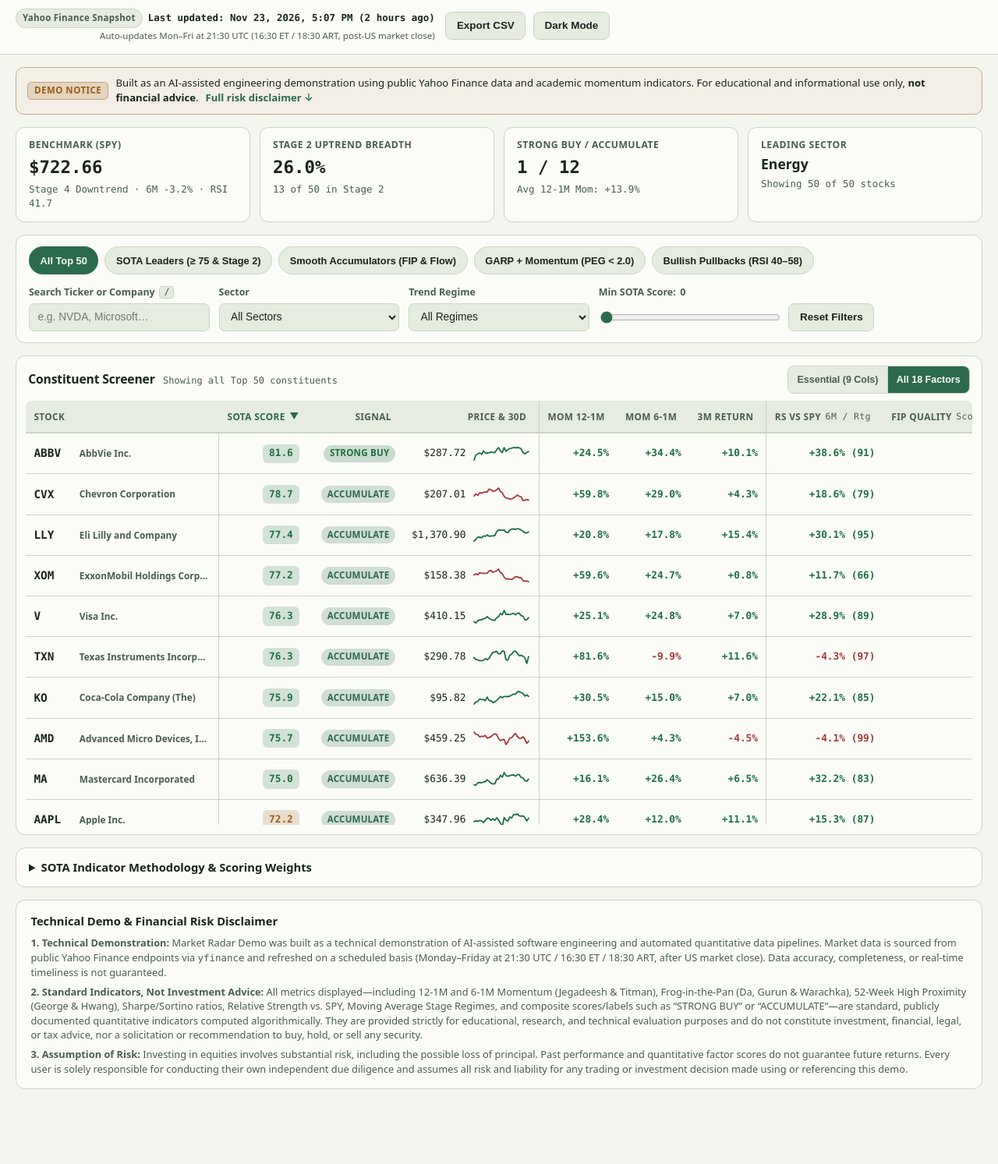
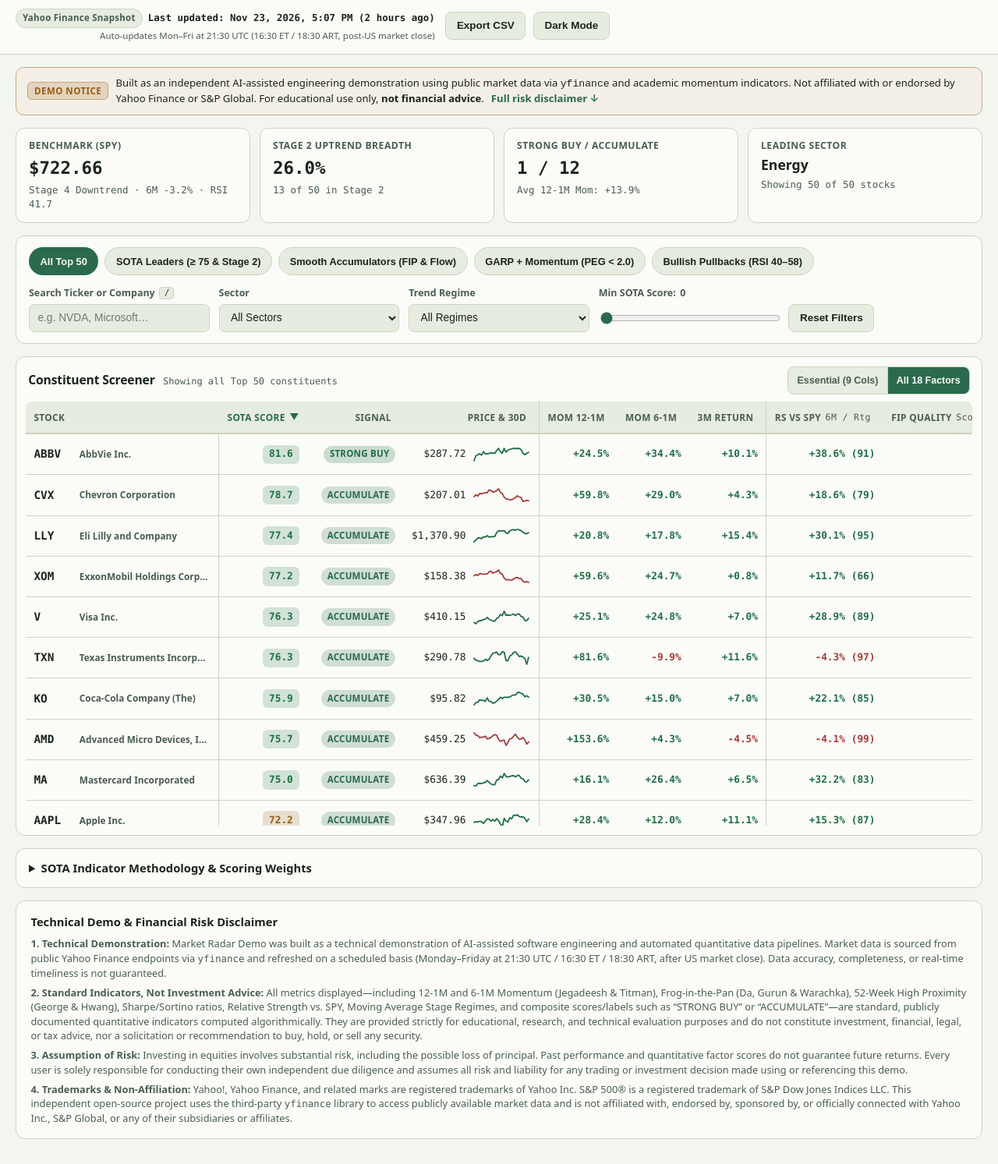
Before and after one commit to LeanoA/market-radar-demo, a plain HTML site: page site/index.html in a window 1280 px wide. Shown: the part 66-1559 px from the top of the page at 78% size. Before the commit the page ends 1495 px from the top, so only its background shows below. Drawn offline with Linux system fonts and the light colour scheme.

Commit message:
feat(ui): add svg favicon and trademark non-affiliation disclaimer

```diff
--- a/site/index.html
+++ b/site/index.html
@@ -6,6 +6,7 @@
   <meta name="color-scheme" content="light dark">
   <meta name="theme-color" content="#f3f5ef">
   <title>Market Radar Demo — SOTA Momentum &amp; Medium-Term Screener</title>
+  <link rel="icon" href="./favicon.svg" type="image/svg+xml">
   <link rel="stylesheet" href="./styles.css">
   <script type="module" src="./app.js"></script>
 </head>
@@ -55,7 +56,7 @@
     <aside class="disclaimer-banner" aria-label="Technical demo notice">
       <span class="banner-tag" translate="no">DEMO NOTICE</span>
       <p class="disclaimer-banner-copy">
-        Built as an AI-assisted engineering demonstration using public Yahoo Finance data and academic momentum indicators. For educational and informational use only, <strong>not financial advice</strong>.
+        Built as an independent AI-assisted engineering demonstration using public market data via <code>yfinance</code> and academic momentum indicators. Not affiliated with or endorsed by Yahoo Finance or S&amp;P Global. For educational use only, <strong>not financial advice</strong>.
         <a href="#disclaimer-footer" class="banner-link">Full risk disclaimer &darr;</a>
       </p>
     </aside>
@@ -277,6 +278,9 @@
       <p>
         <strong>3. Assumption of Risk:</strong> Investing in equities involves substantial risk, including the possible loss of principal. Past performance and quantitative factor scores do not guarantee future returns. Every user is solely responsible for conducting their own independent due diligence and assumes all risk and liability for any trading or investment decision made using or referencing this demo.
       </p>
+      <p>
+        <strong>4. Trademarks &amp; Non-Affiliation:</strong> Yahoo!, Yahoo Finance, and related marks are registered trademarks of Yahoo Inc. S&amp;P 500&reg; is a registered trademark of S&amp;P Dow Jones Indices LLC. This independent open-source project uses the third-party <code>yfinance</code> library to access publicly available market data and is not affiliated with, endorsed by, sponsored by, or officially connected with Yahoo Inc., S&amp;P Global, or any of their subsidiaries or affiliates.
+      </p>
     </footer>
   </main>
 
```
Also changed, not shown: site/favicon.svg (added), 2 other files.
